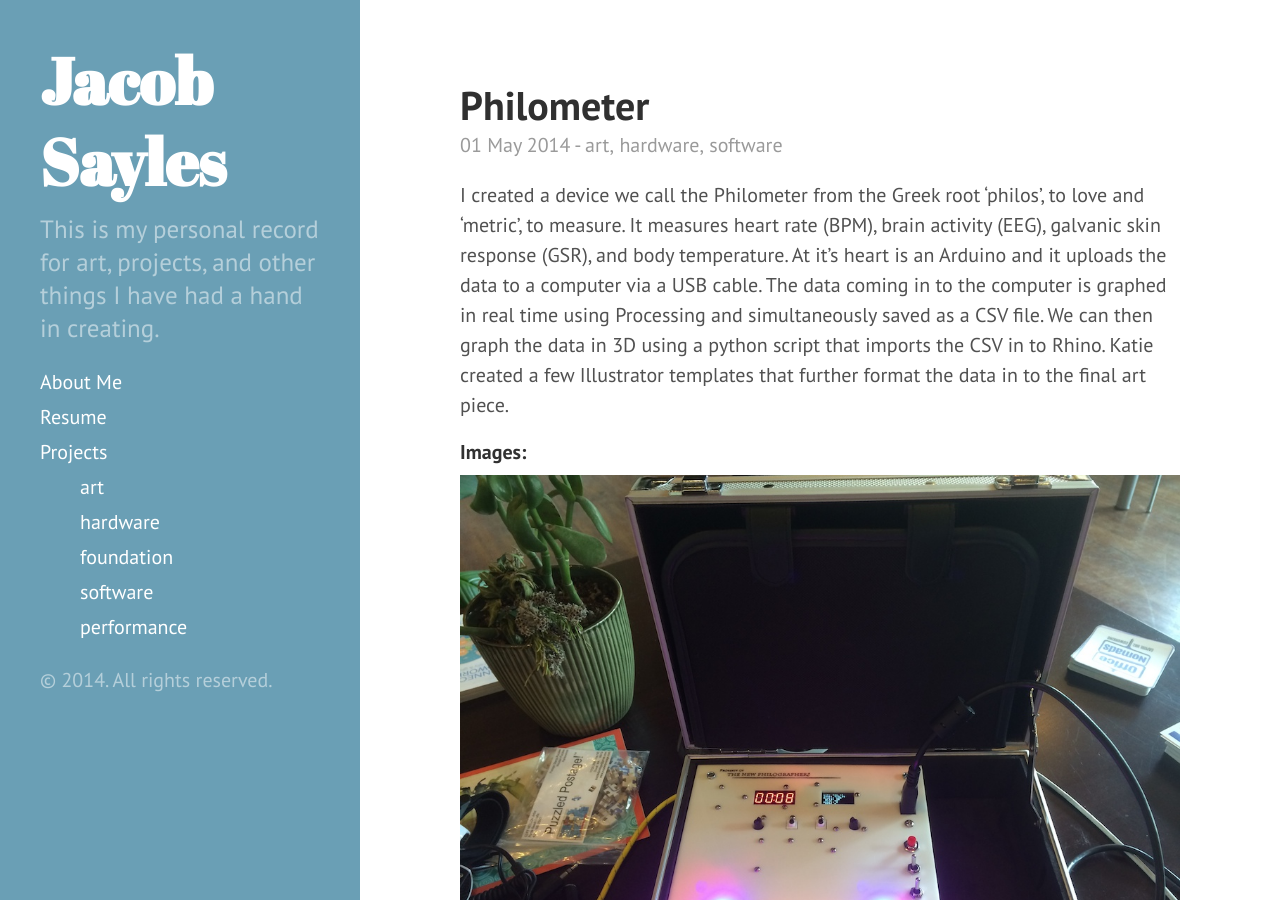
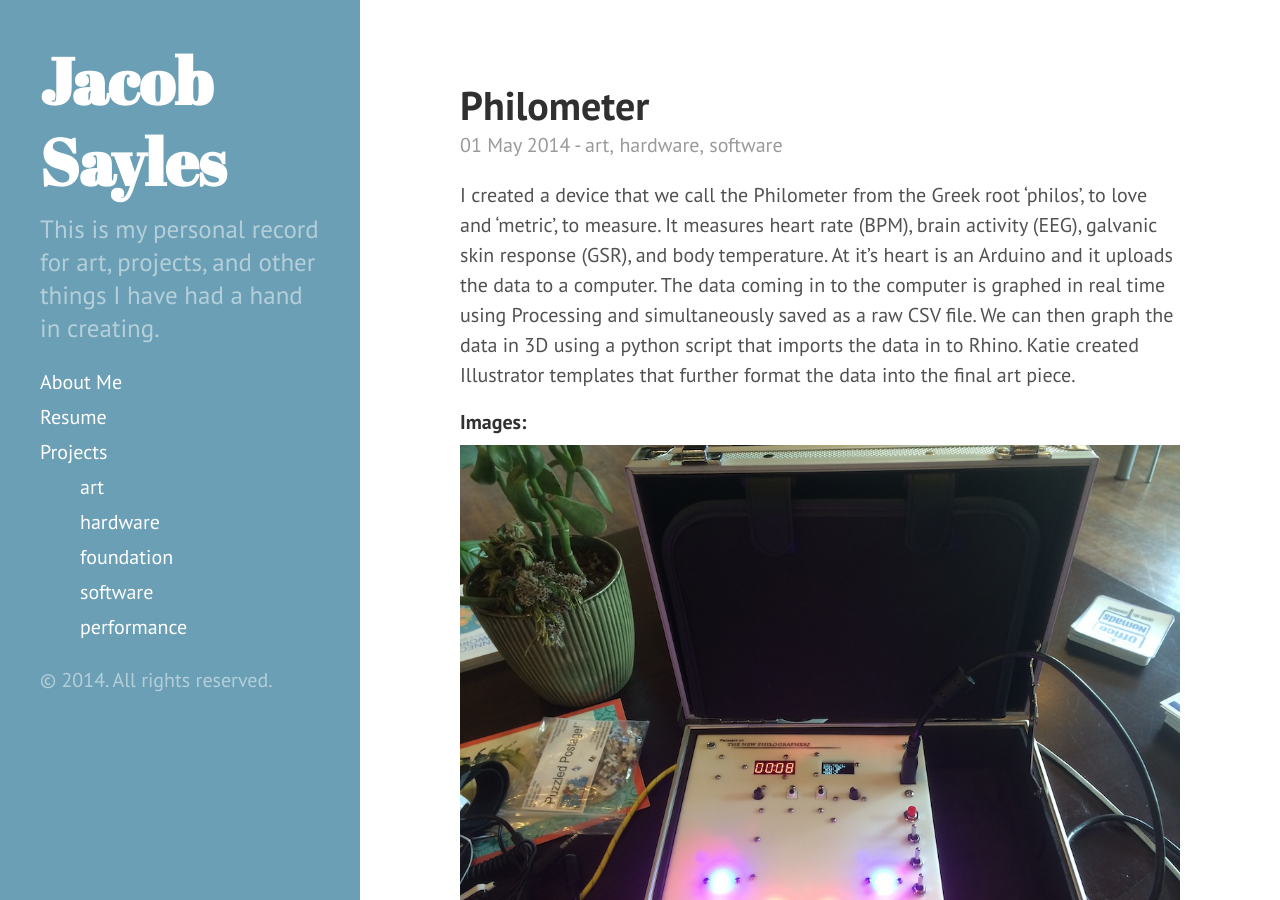
Before and after one commit to jsayles/jsayles.github.io, a Jekyll site: the page built from _posts/2014-05-01-philometer.md, in a window 1280 px wide and 900 px high. Built offline with Jekyll 4.4.1, drawn with Linux system fonts in a browser that asks for light colours; Markdown is read by kramdown in place of the engine named in the settings.

Commit message:
updated text with some feedback from Katie

```diff
--- a/_posts/2014-05-01-philometer.md
+++ b/_posts/2014-05-01-philometer.md
@@ -24,4 +24,4 @@ images:
 see-also:
   - 2014-05-01-philometer
 ---
-I created a device we call the Philometer from the Greek root 'philos', to love and 'metric', to measure.  It measures heart rate (BPM), brain activity (EEG), galvanic skin response (GSR), and body temperature.  At it's heart is an Arduino and it uploads the data to a computer via a USB cable.  The data coming in to the computer is graphed in real time using Processing and simultaneously saved as a CSV file.  We can then graph the data in 3D using a python script that imports the CSV in to Rhino. Katie created a few Illustrator templates that further format the data in to the final art piece.
+I created a device that we call the Philometer from the Greek root 'philos', to love and 'metric', to measure.  It measures heart rate (BPM), brain activity (EEG), galvanic skin response (GSR), and body temperature.  At it's heart is an Arduino and it uploads the data to a computer.  The data coming in to the computer is graphed in real time using Processing and simultaneously saved as a raw CSV file.  We can then graph the data in 3D using a python script that imports the data in to Rhino. Katie created Illustrator templates that further format the data into the final art piece.
--- a/tags/art.html
+++ b/tags/art.html
@@ -3,4 +3,4 @@ layout: tag_index
 title: Art Projects
 tag: art
 ---
-You can't really define "art" and so it's a little hard to say which of my projects are art and which don't quite qualify.  Rather then offer a specific definition I'm simply categorizing projects as art projects when it feels right.
+You can't really define "art" and so it's hard to say which of my projects are art and which don't quite qualify.  Rather then offer a specific definition, I'm simply categorizing projects as art projects when it feels right.
--- a/tags/software.html
+++ b/tags/software.html
@@ -3,4 +3,4 @@ layout: tag_index
 title: Software Projects
 tag: software
 ---
-Software is my comfort zone since I studied Computer Science in college and built much of my career around it.  Many of the projects I work on have some element of software involved.
+Software is my comfort zone since I studied Computer Science and built much of my career around it.  Many of the projects I work on have some element of software involved.
```
Also changed, not shown: _posts/2013-12-02-aha-chandelier.md (+1 -1 lines), _posts/2014-05-31-philometer-art-festival.md (+1 -1 lines).
